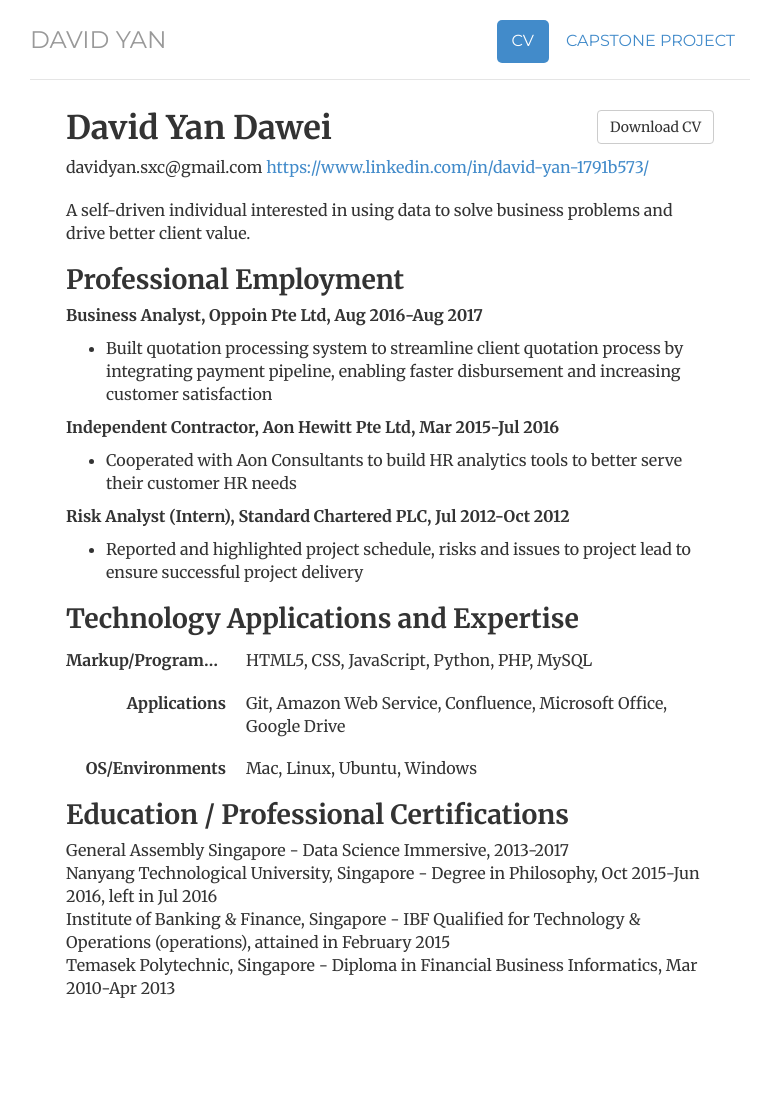
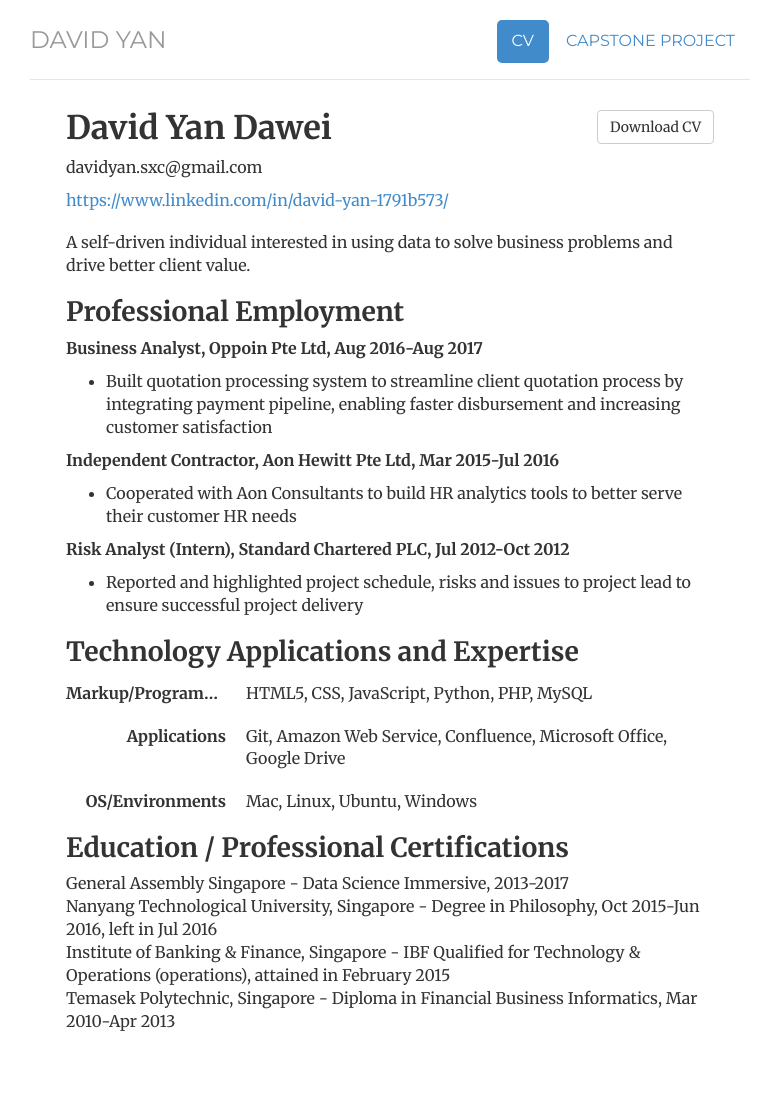
Before and after one commit to davidyan92/davidyan92.github.io, a Jekyll site: the page built from cv/index.html, in a window 1280 px wide. Shown: the whole page, without its empty margins (250-1012 px from the left). Built offline with Jekyll 4.4.1, drawn with Linux system fonts in a browser that asks for light colours; before the commit the page ends 1070 px from its top, so only the background shows below that.

Commit message:
edited cv

```diff
--- a/cv/index.html
+++ b/cv/index.html
@@ -13,7 +13,7 @@ description: Current CV for David Yan
 	<div itemscope itemtype="http://data-vocabulary.org/Person">
 	<span itemprop="name"><h1>David Yan Dawei</h1></span>
 	<address>
-	<span>davidyan.sxc@gmail.com</span>
+	<p><span>davidyan.sxc@gmail.com</span></p>
 	<a href="https://www.linkedin.com/in/david-yan-1791b573/">https://www.linkedin.com/in/david-yan-1791b573/</a>
 	</address>
 	</div>
```
